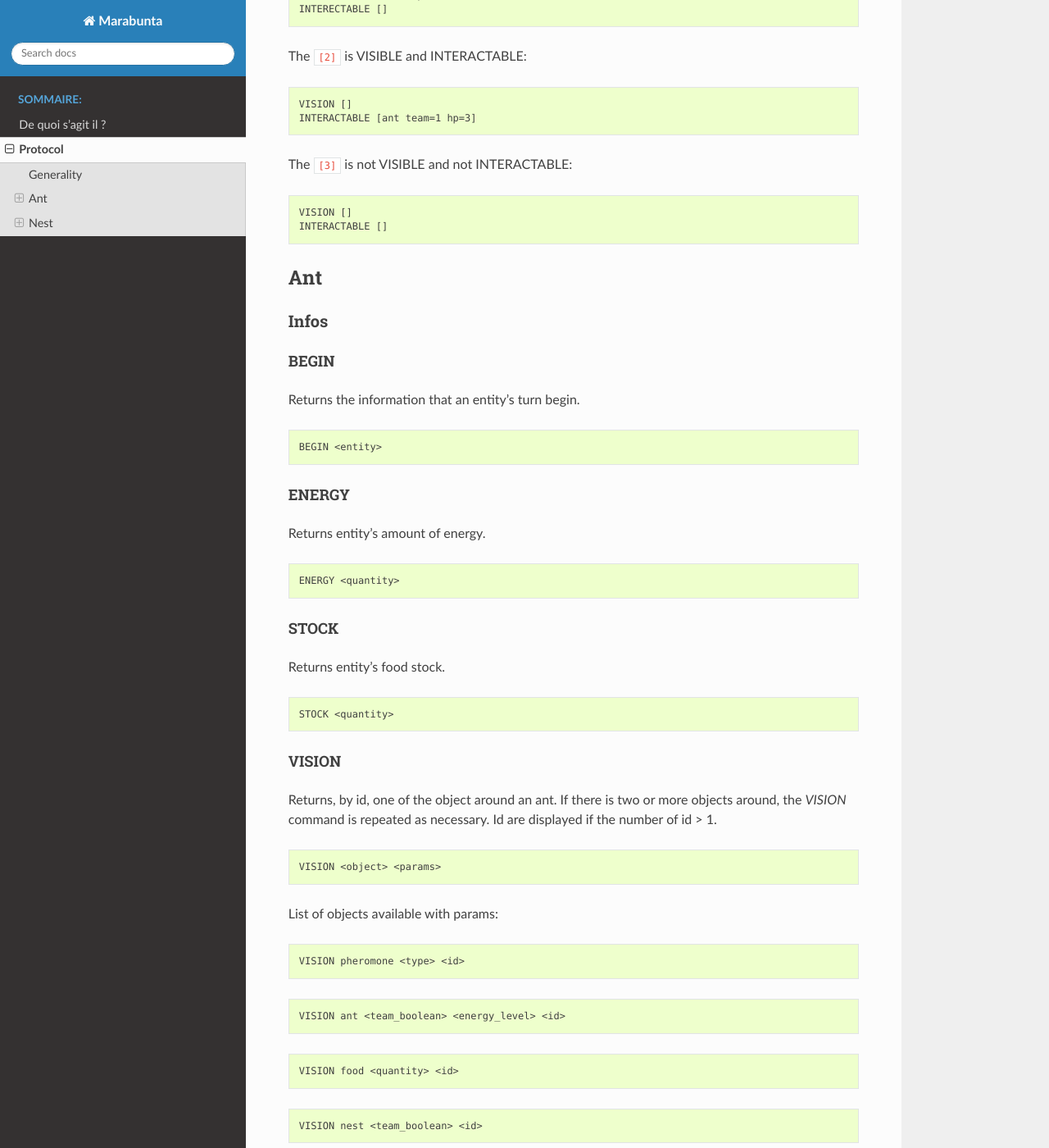
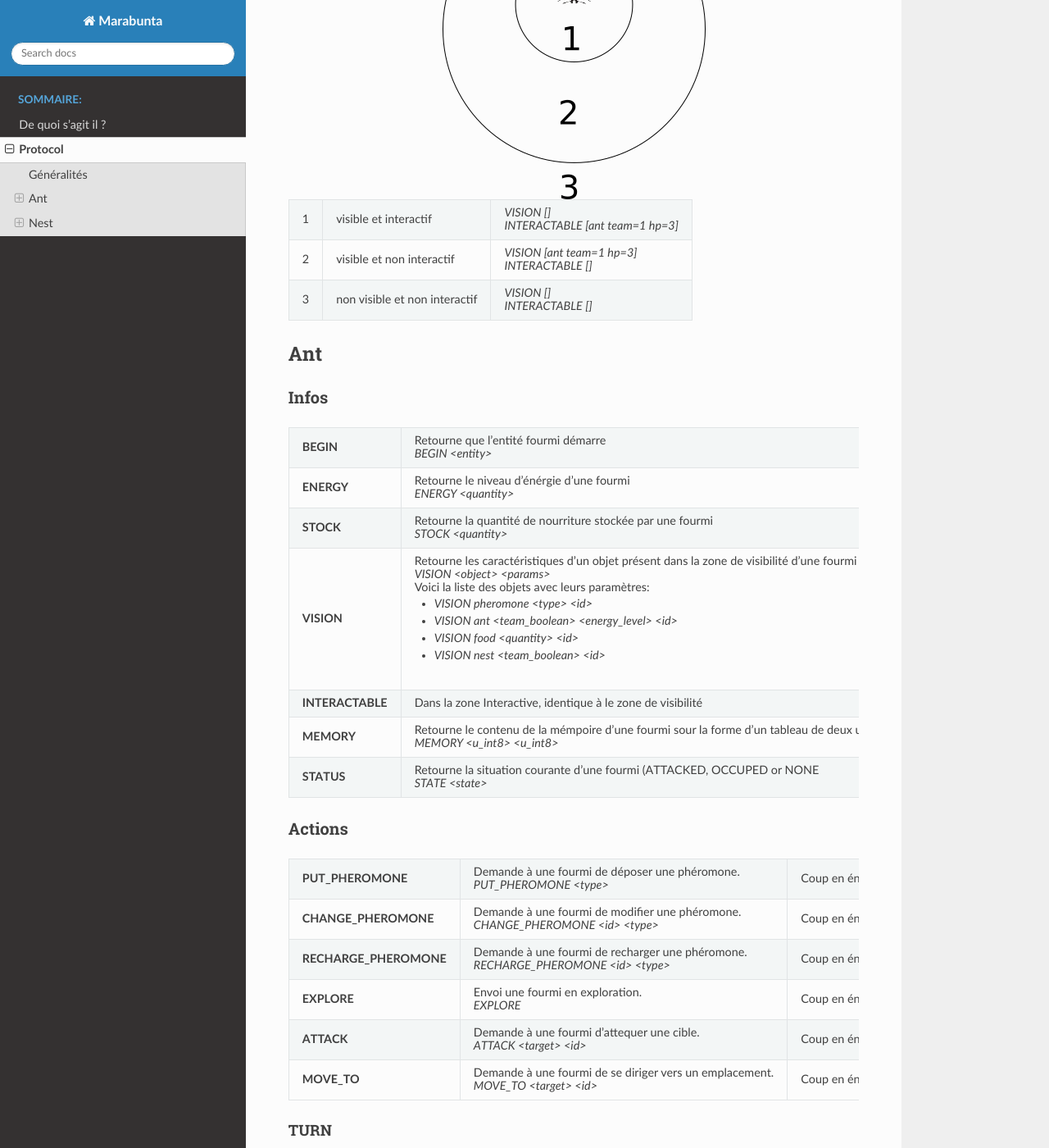
Before and after one commit to haum/24hc18, a Sphinx documentation site: the page built from documentation/protocol.rst, in a window 1280 px wide and 1400 px high, scrolled down 1021 px. Shown: the whole window at 82% size. Built offline with Sphinx 7.4.7 and the Read the Docs theme 2.0.0, drawn with Linux system fonts in a browser that asks for light colours; some of the changed text lies outside the part shown.

Commit message:
doc: WIP protocol.rst translation to fr

```diff
--- a/documentation/protocol.rst
+++ b/documentation/protocol.rst
@@ -1,19 +1,24 @@
 Protocol
 ********
 
+Ce document défini l'utilisation du protocol de communication entre "le stratège" et "le similateur".
+
 .. WARNING::
-    The cost number is an exemple for the moment.
+    Les valeurs données dans les exemples le sont à titre indicatif.
 
+Généralités
+===========
 
-Generality
-==========
+L'API utilise les ports stdin et stdout et n'accepte que du texte limité à 80 caractères au maximum.
 
-The action commands are what you tell to the engine and the infos commands
-are the explication of what the engine says to your AI.
+Chaque message est composé d'une commande et d'un ou plusieurs arguments séparés par des espaces.
 
-The API use stdin and stdout and they are limited to 80 characteres.
+Les commandes sont séparées en deux catégories nid et fourmi.
 
-All commands arguments are separated by spaces.
+Les commandes sont séparées en deux types "actions" et "infos".
+
+ - Infos: ce sont les données que reçoivent vos entités (nid et fourmi) sur  leur environnemet proche.
+ - Actions: ce sont les tâches que vos entités peuvent réaliser pour progresser dans le jeu.
 
 To tell to the engine that the AI has done, write `END` in sdtin.
 
@@ -23,43 +28,25 @@
 
 Exemple of three identical elements in different relative positions.
 
-::
 
-            [3]
-
-    +-----------------+
-    |                 |
-    |       [1]       |<---- VISION
-    |                 |
-    |  +-----------+  |
-    |  |           |  |
-    |  |    [2]    |<------- INTERECTABLE
-    |  |           |  |
-    |  +-----------+  |
-    |                 |
-    +-----------------+
-
-The ``[1]`` is VISIBLE and not INTERACTABLE:
-
-.. code-block:: none
-
-    VISION [ant team=1 hp=3]
-    INTERECTABLE []
+.. image:: _static/images/ant.png
+   :align: center
 
 
-The ``[2]`` is VISIBLE and INTERACTABLE:
+= ============== ================================
+1 visible et     *VISION []*
+  interactif
+                 *INTERACTABLE [ant team=1 hp=3]*
+- -------------- --------------------------------
+2 visible et non *VISION [ant team=1 hp=3]*
+  interactif
+                 *INTERACTABLE []*
+- -------------- --------------------------------
+3 non visible et *VISION []*
+  non interactif
+                 *INTERACTABLE []*
+= ============== ================================
 
-.. code-block:: none
-
-    VISION []
-    INTERACTABLE [ant team=1 hp=3]
-
-The ``[3]`` is not VISIBLE and not INTERACTABLE:
-
-.. code-block:: none
-
-    VISION []
-    INTERACTABLE []
 
 Ant
 ===
@@ -67,144 +54,75 @@
 Infos
 -----
 
-BEGIN
-~~~~~
+================ ==============================================================
+**BEGIN**        Retourne que l'entité fourmi démarre
 
-Returns the information that an entity's turn begin.
+                 *BEGIN <entity>*
+**ENERGY**       Retourne le niveau d'énérgie d'une fourmi
 
-.. code-block:: none
+                 *ENERGY <quantity>*
+**STOCK**        Retourne la quantité de nourriture stockée par une fourmi
 
-    BEGIN <entity>
+                 *STOCK <quantity>*
+**VISION**       Retourne les caractéristiques d'un objet présent dans la
+                 zone de visibilité d'une fourmi (par id). S'il existe
+                 plusieurs objets, la commande devras être utilisée autant
+                 de fois que nécessaire. Id are displayed if the number of
+                 id >1.
 
-ENERGY
-~~~~~~
+                 *VISION <object> <params>*
 
-Returns entity's amount of energy.
+                 Voici la liste des objets avec leurs paramètres:
 
-.. code-block:: none
+                 - *VISION pheromone <type> <id>*
 
-    ENERGY <quantity>
+                 - *VISION ant <team_boolean> <energy_level> <id>*
 
-STOCK
-~~~~~
+                 - *VISION food <quantity> <id>*
 
-Returns entity's food stock.
+                 - *VISION nest <team_boolean> <id>*
+**INTERACTABLE** Dans la zone Interactive, identique à le zone de
+                 visibilité
+**MEMORY**       Retourne le contenu de la mémpoire d'une fourmi sour la
+                 forme d'un tableau de deux u_int8 (soit 2 octets)
 
-.. code-block:: none
+                 *MEMORY <u_int8> <u_int8>*
+**STATUS**       Retourne la situation courante d'une fourmi (ATTACKED,
+                 OCCUPED or NONE
 
-    STOCK <quantity>
-
-VISION
-~~~~~~
-
-Returns, by id, one of the object around an ant. If there is two or more
-objects around, the `VISION` command is repeated as necessary. Id are displayed
-if the number of id > 1.
-
-.. code-block:: none
-
-    VISION <object> <params>
-
-List of objects available with params:
-
-.. code-block:: none
-
-    VISION pheromone <type> <id>
-
-.. code-block:: none
-
-    VISION ant <team_boolean> <energy_level> <id>
-
-.. code-block:: none
-
-    VISION food <quantity> <id>
-
-.. code-block:: none
-
-    VISION nest <team_boolean> <id>
-
-INTERACTABLE
-~~~~~~~~~~~~
-
-Returns same as `VISION` command but only objects with which that an ant can
-interact.
-
-
-MEMORY
-~~~~~~
-
-Returns an array of two u_int8. Limited to 16 bits.
-
-.. code-block:: none
-
-    MEMORY <u_int8> <u_int8>
-
-STATE
-~~~~~
-
-Returns ATTACKED, OCCUPED or NONE.
-
-.. code-block:: none
-
-    STATE <state>
-
+                 *STATE <state>*
+================ ==============================================================
 
 Actions
 -------
 
-PUT_PHEROMONE
-~~~~~~~~~~~~~
+====================== ========================================== =============
+**PUT_PHEROMONE**      Demande à une fourmi de déposer une        Coup en
+                       phéromone.                                 énergie :   3
 
-Tell an ant to put a pheromone on the ground, this costs 3 energy.
+                       *PUT_PHEROMONE <type>*
+**CHANGE_PHEROMONE**   Demande à une fourmi de modifier une       Coup en
+                       phéromone.                                 énergie :   2
 
-.. code-block:: none
+                       *CHANGE_PHEROMONE <id> <type>*
+**RECHARGE_PHEROMONE** Demande à une fourmi de recharger une      Coup en
+                       phéromone.                                 énergie :   1
 
-    PUT_PHEROMONE <type>
+                       *RECHARGE_PHEROMONE <id> <type>*
+**EXPLORE**            Envoi une fourmi en exploration.           Coup en
+                                                                  énergie :   ?
 
-CHANGE_PHEROMONE
-~~~~~~~~~~~~~~~~
+                       *EXPLORE*
+**ATTACK**             Demande à une fourmi d'attequer une cible. Coup en
+                                                                  énergie :   ?
 
-Tell an ant to change a pheromone by id, this costs 2 energy.
+                       *ATTACK <target> <id>*
+**MOVE_TO**            Demande à une fourmi de se diriger vers    Coup en
+                       un emplacement.                            énergie :   ?
 
-.. code-block:: none
+                       *MOVE_TO <target> <id>*
+====================== ========================================== =============
 
-    CHANGE_PHEROMONE <id> <type>
-
-RECHARGE_PHEROMONE
-~~~~~~~~~~~~~~~~~~
-
-Tell an ant to recharge a pheromone by id. This costs 1 energy.
-
-.. code-block:: none
-
-    RECHARGE_PHEROMONE <id> <type>
-
-EXPLORE
-~~~~~~~
-
-Send an ant to explore the world. This costs X energy.
-
-.. code-block:: none
-
-    EXPLORE
-
-ATTACK
-~~~~~~
-
-Tell an ant to attack a target by id. This costs X energy.
-
-.. code-block:: none
-
-    ATTACK <target> <id>
-
-MOVE_TO
-~~~~~~~
-
-Tell an ant to move in the direction of the target by id. This costs X energy.
-
-.. code-block:: none
-
-    MOVE_TO <target> <id>
 
 TURN
 ~~~~
```
Also changed, not shown: documentation/_static/images/ant.png (added).
